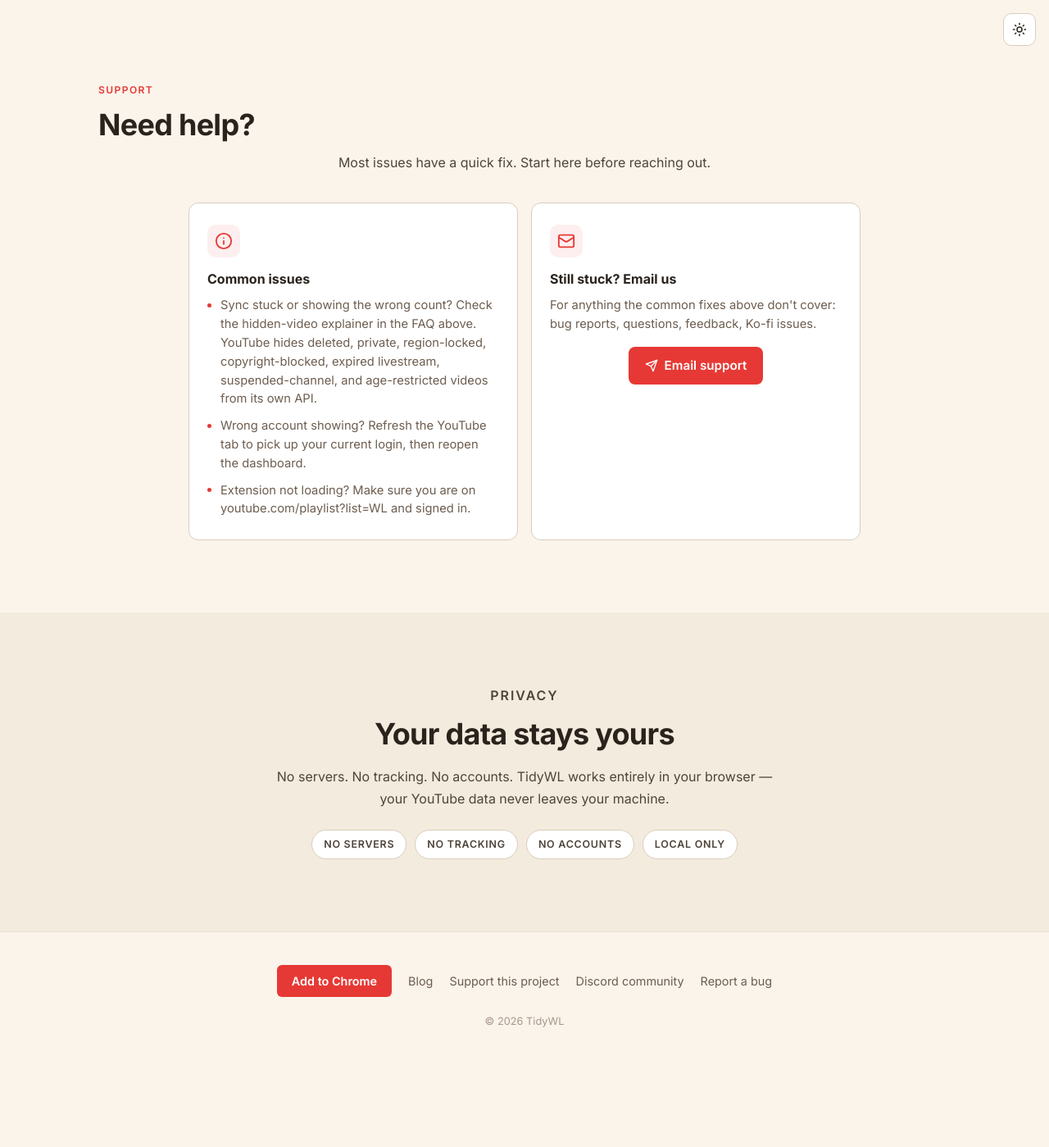
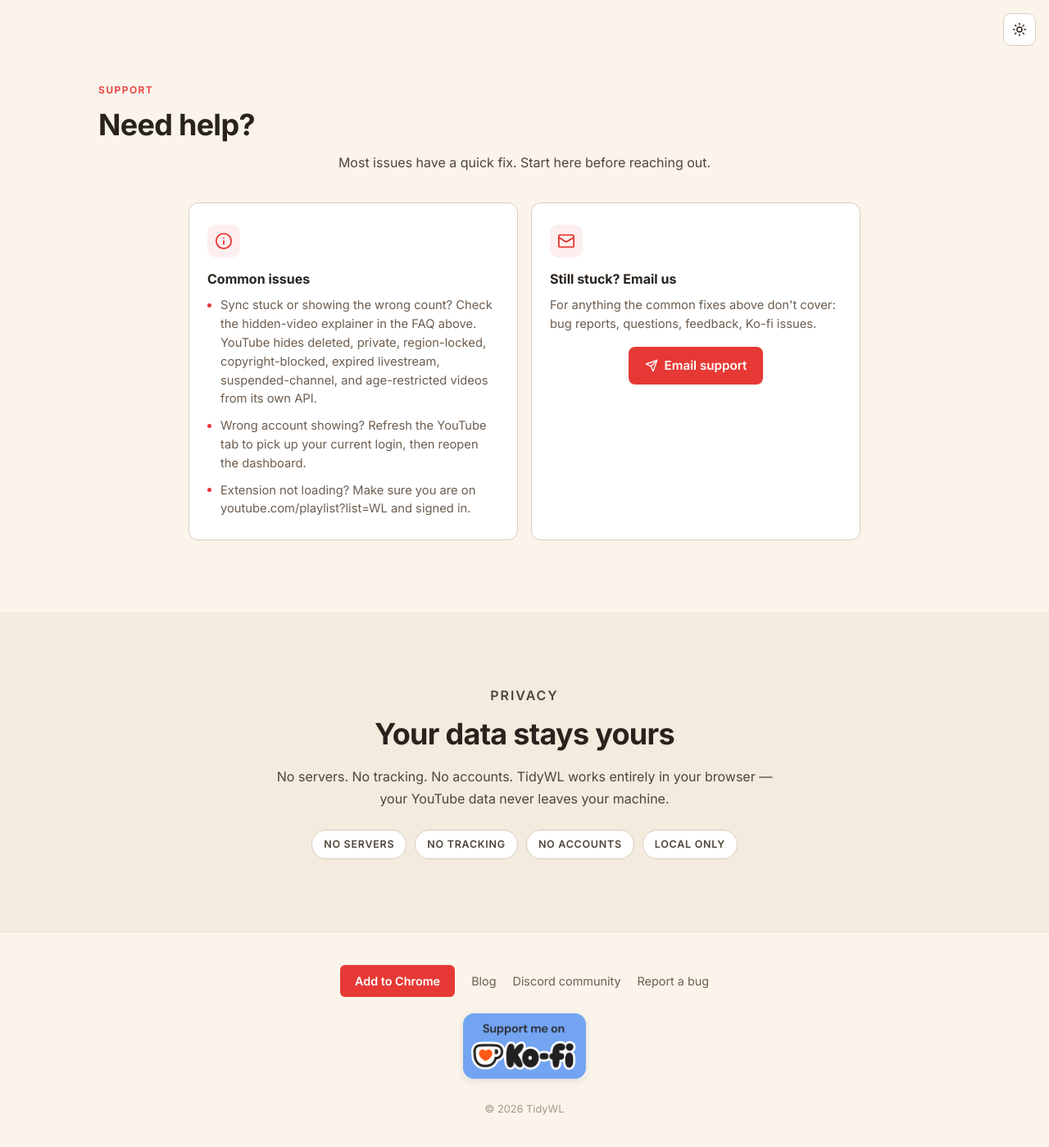
Before and after one commit to dominic-lam/tidywl-site, a Jekyll site: the page built from index.html, in a window 1280 px wide and 1400 px high, scrolled down 5508 px. Shown: the whole window at 82% size. Built offline with Jekyll 4.4.1, drawn with Linux system fonts in a browser that asks for light colours; before the commit the page ends 6801 px from its top, so only the background shows below that.

Commit message:
firefox: bump update manifest to 1.4.1; footer uses the official Ko-fi badge
updates.json must track the extension manifest on every release or Firefox
installs silently stop updating — the endpoint keeps answering, it just never
reports anything newer.

Footer swaps the "Support this project" text link for the same badge now used
in the extension's About panel and completion dialog. It sits on its own row
rather than inside .footer-links: a 150px image in that flex row of 0.9rem
muted text links reads as a misplaced ad.

Co-Authored-By: Claude Opus 5 (1M context) <noreply@anthropic.com>

```diff
--- a/_includes/footer.html
+++ b/_includes/footer.html
@@ -3,9 +3,11 @@
     <div class="footer-links">
       <a class="btn-footer" href="https://chromewebstore.google.com/detail/fkelmapobieliokjcmnilmjllacmbfjo" target="_blank" rel="noopener">Add to Chrome</a>
       <a href="/blog/">Blog</a>
-      <a href="https://ko-fi.com/dominiclam" target="_blank" rel="noopener">Support this project</a>
       <a href="https://discord.gg/natc623GhX" target="_blank" rel="noopener">Discord community</a>
       <a href="https://github.com/dominic-lam/tidywl-site/issues" target="_blank" rel="noopener">Report a bug</a>
     </div>
+    <a class="kofi-badge" href="https://ko-fi.com/dominiclam" target="_blank" rel="noopener">
+      <img src="/assets/support_me_on_kofi_badge_blue.png" alt="Support me on Ko-fi" width="672" height="356">
+    </a>
     <p class="copyright">© 2026 TidyWL</p>
   </footer>
--- a/_includes/styles.html
+++ b/_includes/styles.html
@@ -486,6 +486,16 @@
       padding: 8px 18px; border-radius: 6px; transition: background 0.2s;
     }
     .footer-links .btn-footer:hover { background: var(--accent-hover); color: #fff; }
+    /* Ko-fi badge sits on its own row below the link list — dropping a 150px
+       image into that flex row of 0.9rem text links reads as a misplaced ad.
+       line-height: 0 kills the inline-image descender gap. */
+    .kofi-badge {
+      display: inline-block; line-height: 0; margin-bottom: 20px;
+      border-radius: 8px; box-shadow: 0 2px 8px rgba(0, 0, 0, 0.1);
+      transition: transform 0.2s, box-shadow 0.2s;
+    }
+    .kofi-badge img { display: block; width: 150px; height: auto; border-radius: 8px; }
+    .kofi-badge:hover { transform: translateY(-2px); box-shadow: 0 4px 12px rgba(0, 0, 0, 0.15); }
     .copyright { font-size: 0.8rem; color: var(--text-subtle); }
 
     /* ── VIDEO ── */
--- a/firefox/updates.json
+++ b/firefox/updates.json
@@ -3,8 +3,8 @@
     "tidywl@tidywl.com": {
       "updates": [
         {
-          "version": "1.4.0",
-          "update_link": "https://tidywl.com/firefox/tidywl-1.4.0.xpi"
+          "version": "1.4.1",
+          "update_link": "https://tidywl.com/firefox/tidywl-1.4.1.xpi"
         }
       ]
     }
```
Also changed, not shown: assets/support_me_on_kofi_badge_blue.png (added).
